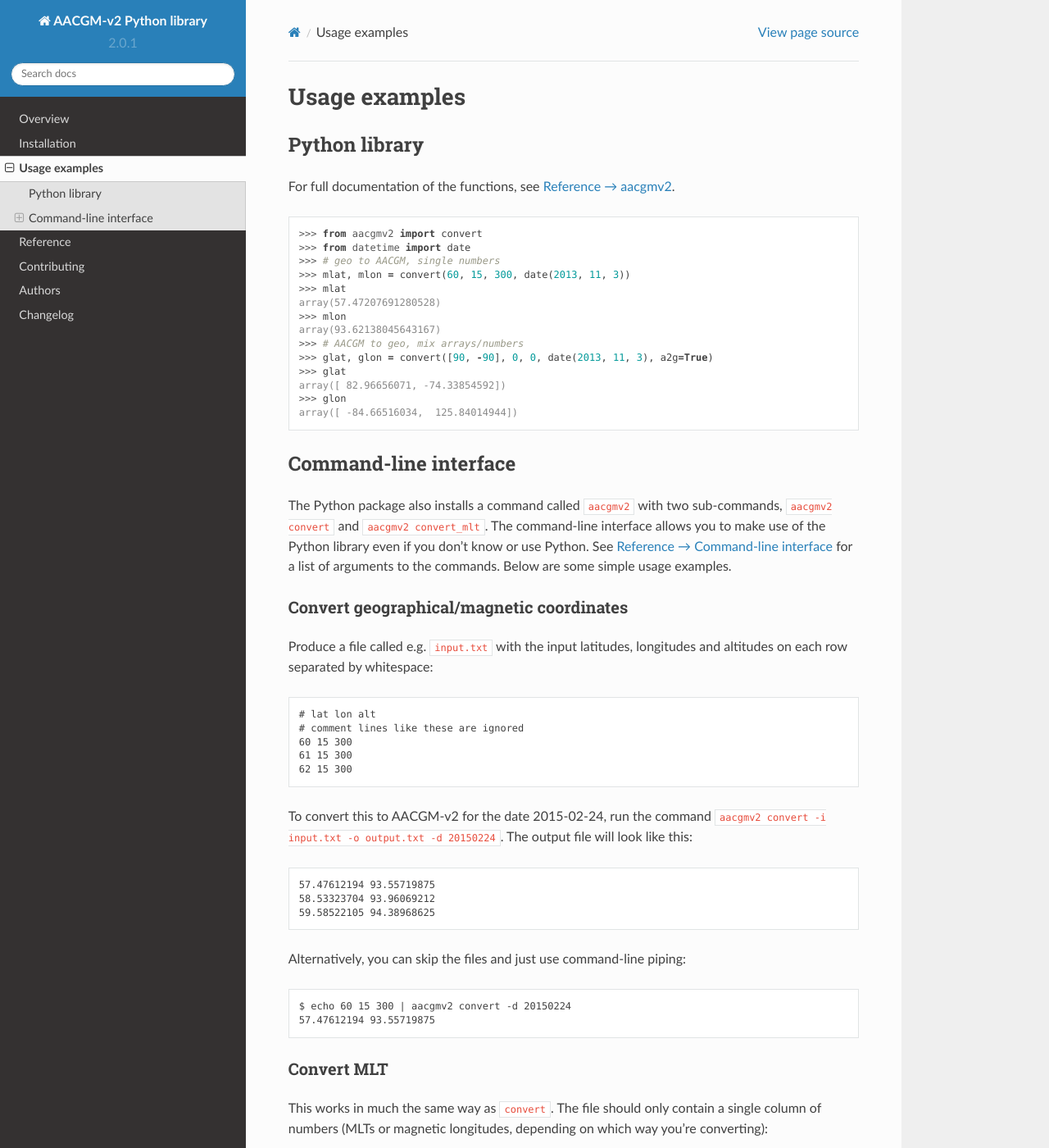
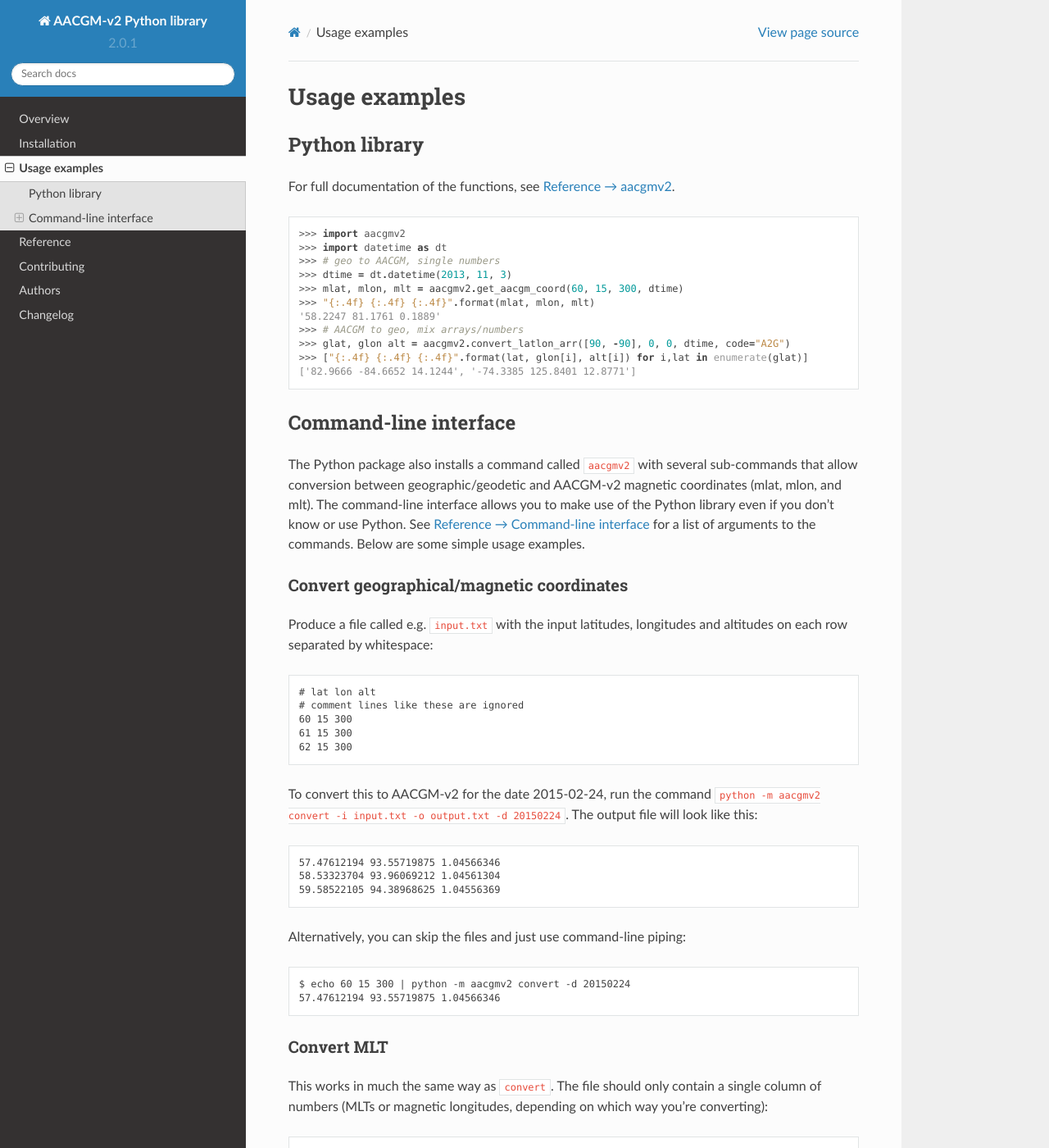
Before and after one commit to aburrell/aacgmv2, a Sphinx documentation site: the page built from docs/usage.rst, in a window 1280 px wide and 1400 px high. Shown: the whole window at 82% size. Built offline with Sphinx 7.4.7 and the Read the Docs theme 2.0.0, drawn with Linux system fonts in a browser that asks for light colours; some of the changed text lies outside the part shown.

Commit message:
Usage
Example in usage changed to reflect current output (changes in MLT
routine, outputing R as well as lat and lon)

```diff
--- a/docs/usage.rst
+++ b/docs/usage.rst
@@ -7,21 +7,17 @@ Python library
 
 For full documentation of the functions, see :doc:`Reference → aacgmv2 <reference/aacgmv2>`.
 
-  >>> from aacgmv2 import convert
-  >>> from datetime import date
-  >>> # geo to AACGM, single numbers
-  >>> mlat, mlon = convert(60, 15, 300, date(2013, 11, 3))
-  >>> mlat
-  array(57.47207691280528)
-  >>> mlon
-  array(93.62138045643167)
-  >>> # AACGM to geo, mix arrays/numbers
-  >>> glat, glon = convert([90, -90], 0, 0, date(2013, 11, 3), a2g=True)
-  >>> glat
-  array([ 82.96656071, -74.33854592])
-  >>> glon
-  array([ -84.66516034,  125.84014944])
-
+    >>> import aacgmv2
+    >>> import datetime as dt
+    >>> # geo to AACGM, single numbers
+    >>> dtime = dt.datetime(2013, 11, 3)
+    >>> mlat, mlon, mlt = aacgmv2.get_aacgm_coord(60, 15, 300, dtime)
+    >>> "{:.4f} {:.4f} {:.4f}".format(mlat, mlon, mlt)
+    '58.2247 81.1761 0.1889'
+    >>> # AACGM to geo, mix arrays/numbers
+    >>> glat, glon alt = aacgmv2.convert_latlon_arr([90, -90], 0, 0, dtime, code="A2G")
+    >>> ["{:.4f} {:.4f} {:.4f}".format(lat, glon[i], alt[i]) for i,lat in enumerate(glat)]
+    ['82.9666 -84.6652 14.1244', '-74.3385 125.8401 12.8771']
 
 
 
@@ -30,13 +26,19 @@ Command-line interface
 
 .. highlight:: none
 
-The Python package also installs a command called ``aacgmv2`` with two sub-commands, ``aacgmv2 convert`` and ``aacgmv2 convert_mlt``. The command-line interface allows you to make use of the Python library even if you don't know or use Python. See :doc:`Reference → Command-line interface <reference/cli>` for a list of arguments to the commands. Below are some simple usage examples.
+The Python package also installs a command called ``aacgmv2`` with several
+sub-commands that allow conversion between geographic/geodetic and AACGM-v2
+magnetic coordinates (mlat, mlon, and mlt). The command-line interface allows
+you to make use of the Python library even if you don't know or use Python. See
+:doc:`Reference → Command-line interface <reference/cli>` for a list of
+arguments to the commands. Below are some simple usage examples.
 
 
 Convert geographical/magnetic coordinates
 -----------------------------------------
 
-Produce a file called e.g. ``input.txt`` with the input latitudes, longitudes and altitudes on each row separated by whitespace::
+Produce a file called e.g. ``input.txt`` with the input latitudes, longitudes
+and altitudes on each row separated by whitespace::
 
     # lat lon alt
     # comment lines like these are ignored
@@ -44,34 +46,41 @@ Produce a file called e.g. ``input.txt`` with the input latitudes, longitudes an
     61 15 300
     62 15 300
 
-To convert this to AACGM-v2 for the date 2015-02-24, run the command ``aacgmv2 convert -i input.txt -o output.txt -d 20150224``. The output file will look like this::
+To convert this to AACGM-v2 for the date 2015-02-24, run the command
+``python -m aacgmv2 convert -i input.txt -o output.txt -d 20150224``. The
+output file will look like this::
 
-    57.47612194 93.55719875
-    58.53323704 93.96069212
-    59.58522105 94.38968625
+    57.47612194 93.55719875 1.04566346
+    58.53323704 93.96069212 1.04561304
+    59.58522105 94.38968625 1.04556369
 
 Alternatively, you can skip the files and just use command-line piping::
 
-    $ echo 60 15 300 | aacgmv2 convert -d 20150224
-    57.47612194 93.55719875
+    $ echo 60 15 300 | python -m aacgmv2 convert -d 20150224
+    57.47612194 93.55719875 1.04566346
 
 
 Convert MLT
 -----------
 
-This works in much the same way as ``convert``. The file should only contain a single column of numbers (MLTs or magnetic longitudes, depending on which way you're converting)::
+This works in much the same way as ``convert``. The file should only contain a
+single column of numbers (MLTs or magnetic longitudes, depending on which way
+you're converting)::
 
     1
     12
     23
 
-To convert these MLTs to magnetic longitudes at 2015-02-24 14:00:15, run e.g. ``aacgmv2 convert_mlt 20150224140015 -i input.txt -o output.txt -v`` (note that the date/time is a required parameter). The output file will then look like this::
+To convert these MLTs to magnetic longitudes at 2015-02-24 14:00:15, run e.g.
+``aacgmv2 convert_mlt 20150224140015 -i input.txt -o output.txt -v`` (note that
+the date/time is a required parameter). The output file will then look like
+this::
 
-    240.13651777
-    45.13651777
-    210.13651777
+    -120.34354125
+    44.65645875
+    -150.34354125
 
 Like with ``convert``, you can use stdin/stdout instead of input/output files::
 
-    $ echo 12 | aacgmv2 convert_mlt 20150224140015 -v
-    45.13651777
+    $ echo 12 | python -m aacgmv2 convert_mlt 20150224140015 -v
+    44.65645875
```
